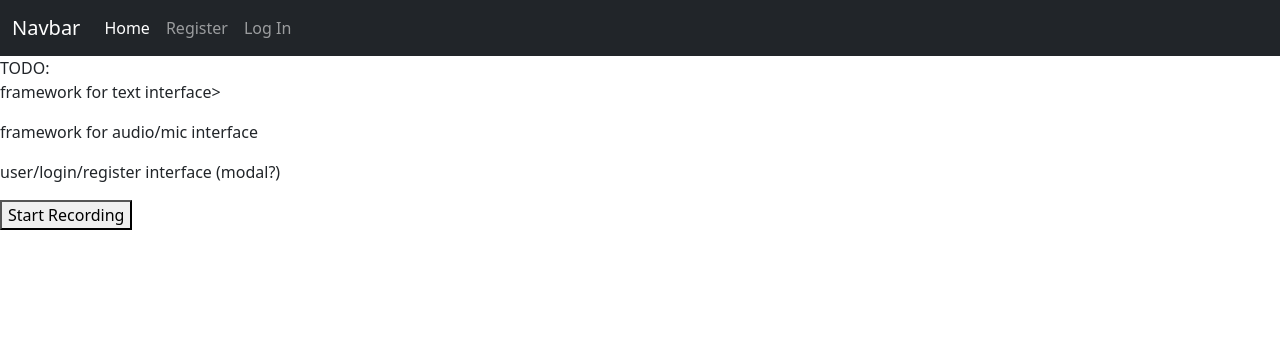
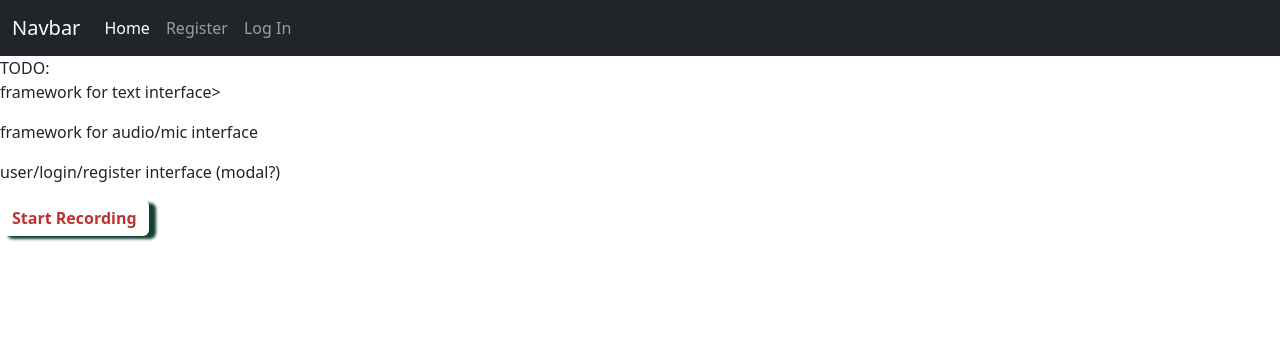
Before and after one commit to dermotbg/CS50W_final_project, a Django app: page / in a window 1280 px wide. Shown: the top 356 px of the page. Run offline with Django 4.2, Linux system fonts and the light colour scheme.

Commit message:
print response

```diff
--- a/BGpt/static/BGpt/audio.js
+++ b/BGpt/static/BGpt/audio.js
@@ -91,6 +91,8 @@ function conversationLoop(){
                 replay.addEventListener('click', () => {
                     playAudio(data.tts_resp);
                 })
+                resp_area = document.querySelector('#response');
+                resp_area.innerHTML = data.GPT_Response;
             })
             .catch(error => console.log(error))
         }
--- a/BGpt/static/BGpt/styles.css
+++ b/BGpt/static/BGpt/styles.css
@@ -0,0 +1,15 @@
+body .btn-prim {
+  background-color: #ffffff;
+  color: #be3131;
+  font-weight: bold;
+  border-width: 1px;
+  border-style: solid;
+  border: #2b0000;
+  box-shadow: 7px 3px 3px #153f2f;
+}
+body .btn-prim:hover {
+  background-color: #97d954;
+  color: #070760;
+}
+
+/*# sourceMappingURL=styles.css.map */
--- /dev/null
+++ b/BGpt/static/BGpt/styles.scss
@@ -0,0 +1,33 @@
+// palette: https://lospec.com/palette-list/shine-16
+$turk: #9de4e4;
+$blue-lg: #5d9ddd;
+$blue-drk: #070760;
+$purp: #612f93;
+$purp-lg: #b99cd4;
+$pink: #bf66bf;
+$white: #ffffff;
+$brown: #784a5f;
+$black: #2b0000;
+$maroon: #49132f;
+$red: #be3131;
+$org: #efa65d;
+$yellow: #ecec77;
+$green-lg: #97d954;
+$green-md: #2d892d;
+$green-drk: #153f2f;
+
+body{
+    .btn-prim{
+        background-color: $white;
+        color: $red;
+        font-weight: bold;
+        border-width: 1px;
+        border-style: solid;
+        border: $black;
+        box-shadow: 7px 3px 3px $green-drk ;
+    }
+    .btn-prim:hover{
+        background-color: $green-lg;
+        color: $blue-drk;
+    }
+}
--- a/BGpt/templates/BGpt/index.html
+++ b/BGpt/templates/BGpt/index.html
@@ -8,11 +8,13 @@ TODO:
 <p>user/login/register  interface (modal?)</p>
 
 <!-- <audio id="recorder" controls></audio> -->
-<button id="btn-start"> Start Recording</button>
-<button id="btn-stop" style="display: none;"> Stop Recording</button>
-<button id="btn-replay" style="display: none;">Replay Audio</button>
+<button id="btn-start" class="btn btn-prim"> <i class="fa-solid fa-microphone"></i> Start Recording</button>
+<button id="btn-stop" class="btn btn-prim" style="display: none;"><i class="fa-solid fa-microphone-slash"></i>Stop Recording</button>
+<button id="btn-replay" class="btn btn-prim" style="display: none;"><i class="fa-solid fa-repeat"></i>Replay Audio</button>
 <br>
 <!-- <audio controls id="playback"></audio> -->
+
+<div id="response"></div>
 
 {% endblock %}
 
```
